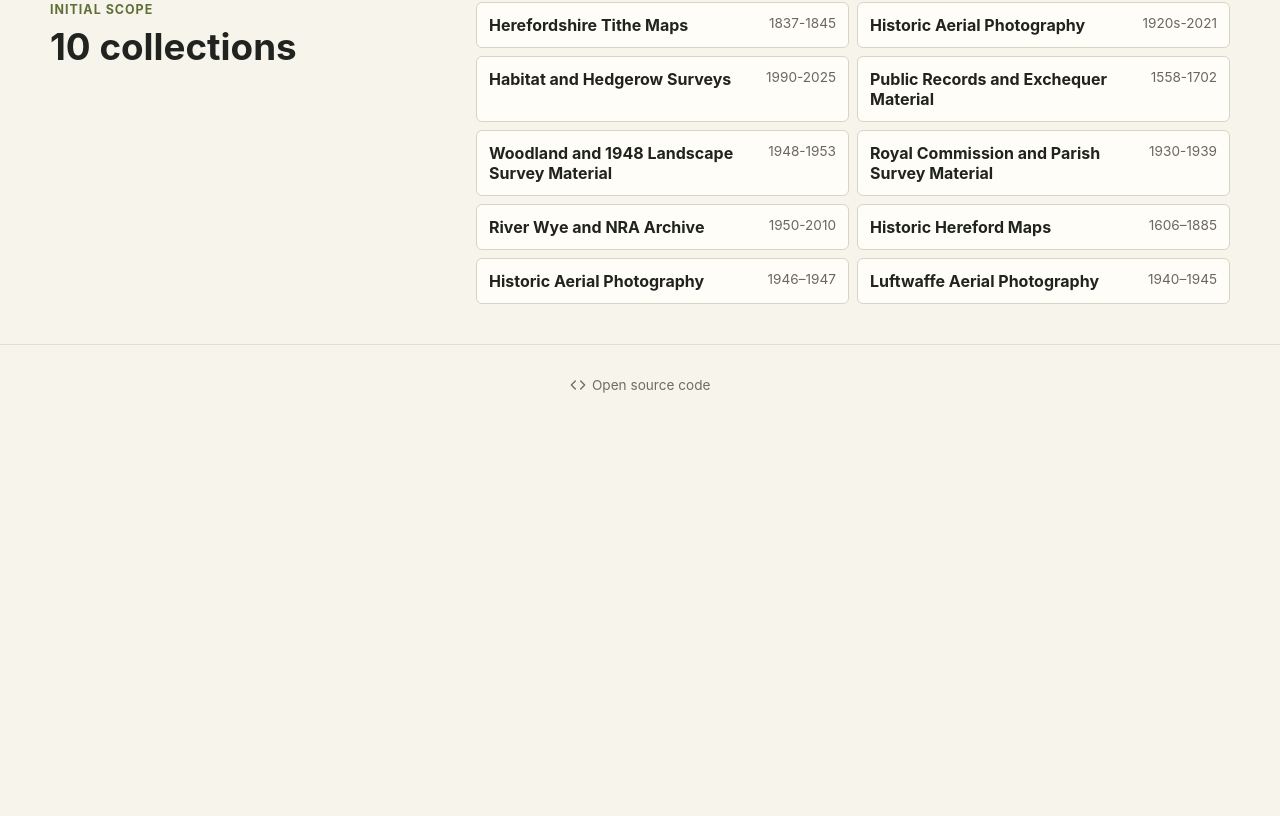
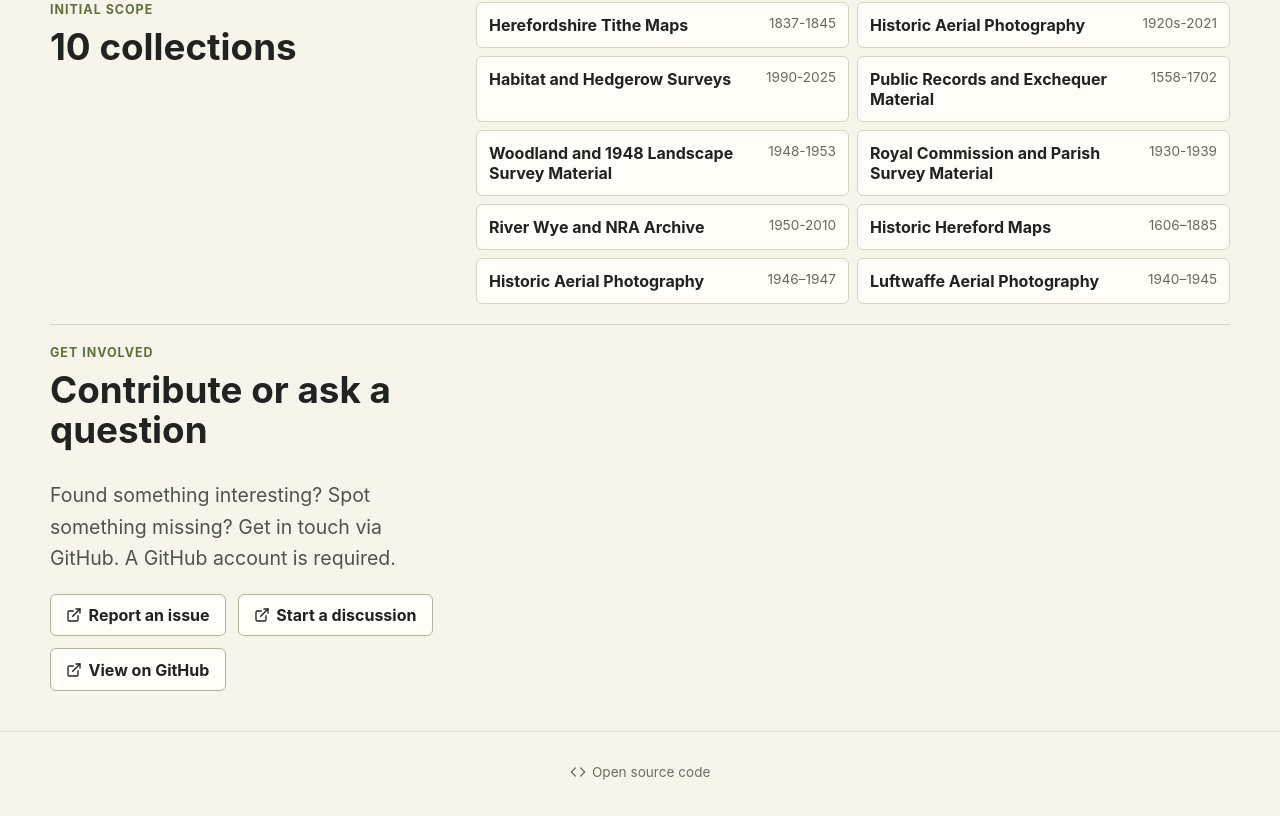
Before and after one commit to foss4lh/david-lovelace-archive, a SvelteKit app: page / in a window 1280 px wide. Shown: the part 1010-1826 px from the top of the page. Before the commit the page ends 1439 px from the top, so only its background shows below. Built offline with nearby package versions, Linux system fonts and the light colour scheme.

Commit message:
feat: add get involved section on landing page linking to issues and discussions

```diff
--- a/src/routes/+page.svelte
+++ b/src/routes/+page.svelte
@@ -1,5 +1,5 @@
 <script lang="ts">
-	import { ArrowRight, FileSearch, Map, Image, SearchCheck } from '@lucide/svelte';
+	import { ArrowRight, FileSearch, Map, Image, SearchCheck, ExternalLink } from '@lucide/svelte';
 	import PhotoCarousel from '$lib/components/PhotoCarousel.svelte';
 	import { resolve } from '$app/paths';
 	import { browseDatasets, summaryStats } from '$lib/catalog';
@@ -86,4 +86,35 @@
 			{/each}
 		</div>
 	</section>
+
+	<section class="content-band get-involved">
+		<div>
+			<p class="eyebrow">Get involved</p>
+			<h2>Contribute or ask a question</h2>
+			<p class="lede">
+				Found something interesting? Spot something missing? Get in touch via GitHub. A GitHub
+				account is required.
+			</p>
+			<div class="get-involved-links">
+				<a class="button" href="https://github.com/foss4lh/david-lovelace-archive/issues">
+					<ExternalLink size={16} /> Report an issue
+				</a>
+				<a class="button" href="https://github.com/foss4lh/david-lovelace-archive/discussions">
+					<ExternalLink size={16} /> Start a discussion
+				</a>
+				<a class="button" href="https://github.com/foss4lh/david-lovelace-archive">
+					<ExternalLink size={16} /> View on GitHub
+				</a>
+			</div>
+		</div>
+	</section>
 </main>
+
+<style>
+	.get-involved-links {
+		display: flex;
+		gap: 0.75rem;
+		flex-wrap: wrap;
+		margin-top: 1rem;
+	}
+</style>
```
